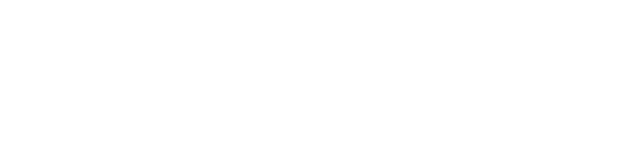
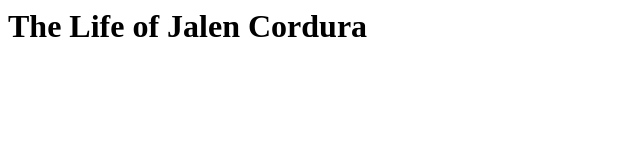
Before and after one commit to JCord/Advanced_Website, a plain HTML site: page Advanced_Website.html in a window 1280 px wide. Shown: the whole page, without its empty margins (0-640 px from the left). Drawn offline with Linux system fonts and the light colour scheme.

Commit message:
Update Advanced_Website.html

```diff
--- a/Advanced_Website.html
+++ b/Advanced_Website.html
@@ -1,2 +1,3 @@
 <html>
+  <h1>The Life of Jalen Cordura<h1>
 </html>
```
